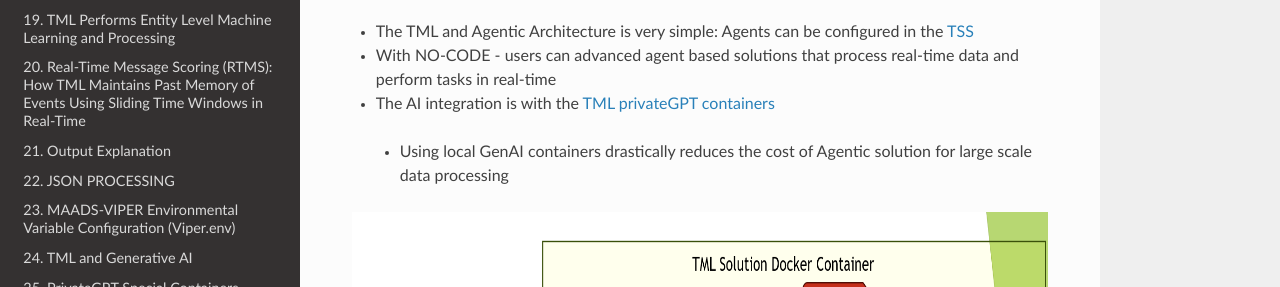
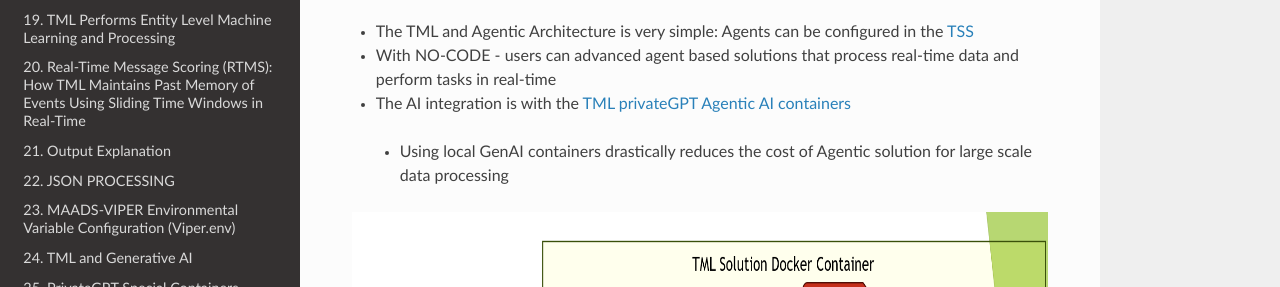
Before and after one commit to smaurice101/readthedocs, a Sphinx documentation site: the page built from docs/source/agentic.rst, in a window 1280 px wide and 900 px high, scrolled down 1732 px. Shown: the part 164-451 px from the top of the window. Built offline with Sphinx 7.4.7 and the Read the Docs theme 3.1.0, drawn with Linux system fonts in a browser that asks for light colours.

Commit message:
Update agentic.rst

```diff
--- a/docs/source/agentic.rst
+++ b/docs/source/agentic.rst
@@ -51,7 +51,7 @@
 
 - The TML and Agentic Architecture is very simple: Agents can be configured in the `TSS <https://tml.readthedocs.io/en/latest/docker.html>`_
 - With NO-CODE - users can advanced agent based solutions that process real-time data and perform tasks in real-time
-- The AI integration is with the `TML privateGPT containers <https://tml.readthedocs.io/en/latest/genai.html#privategpt-special-containers>`_
+- The AI integration is with the `TML privateGPT Agentic AI containers <https://tml.readthedocs.io/en/latest/genai.html#tml-and-agentic-ai-special-container>`_
  - Using local GenAI containers drastically reduces the cost of Agentic solution for large scale data processing
 
 .. figure:: agentic3.png
```
